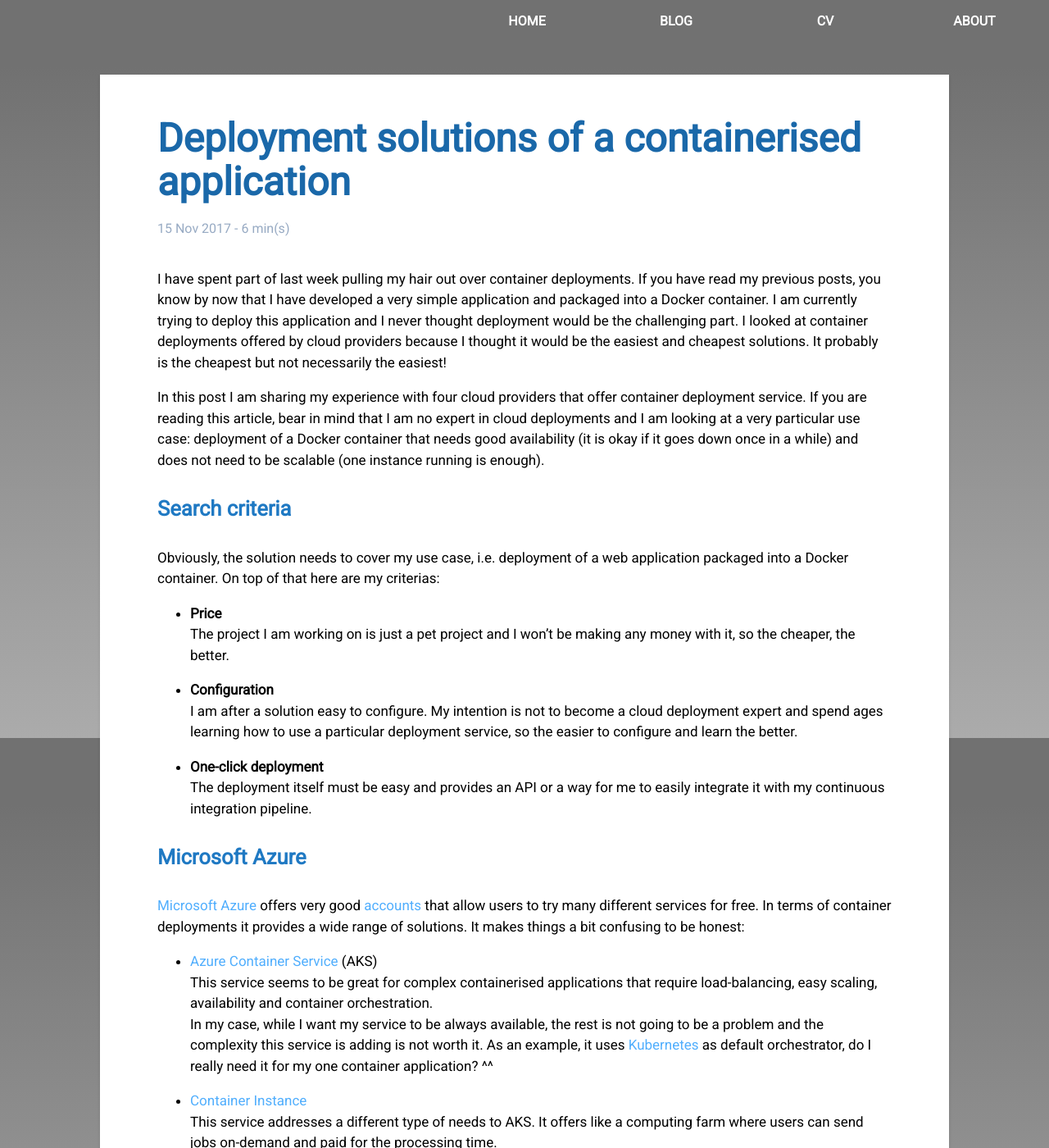
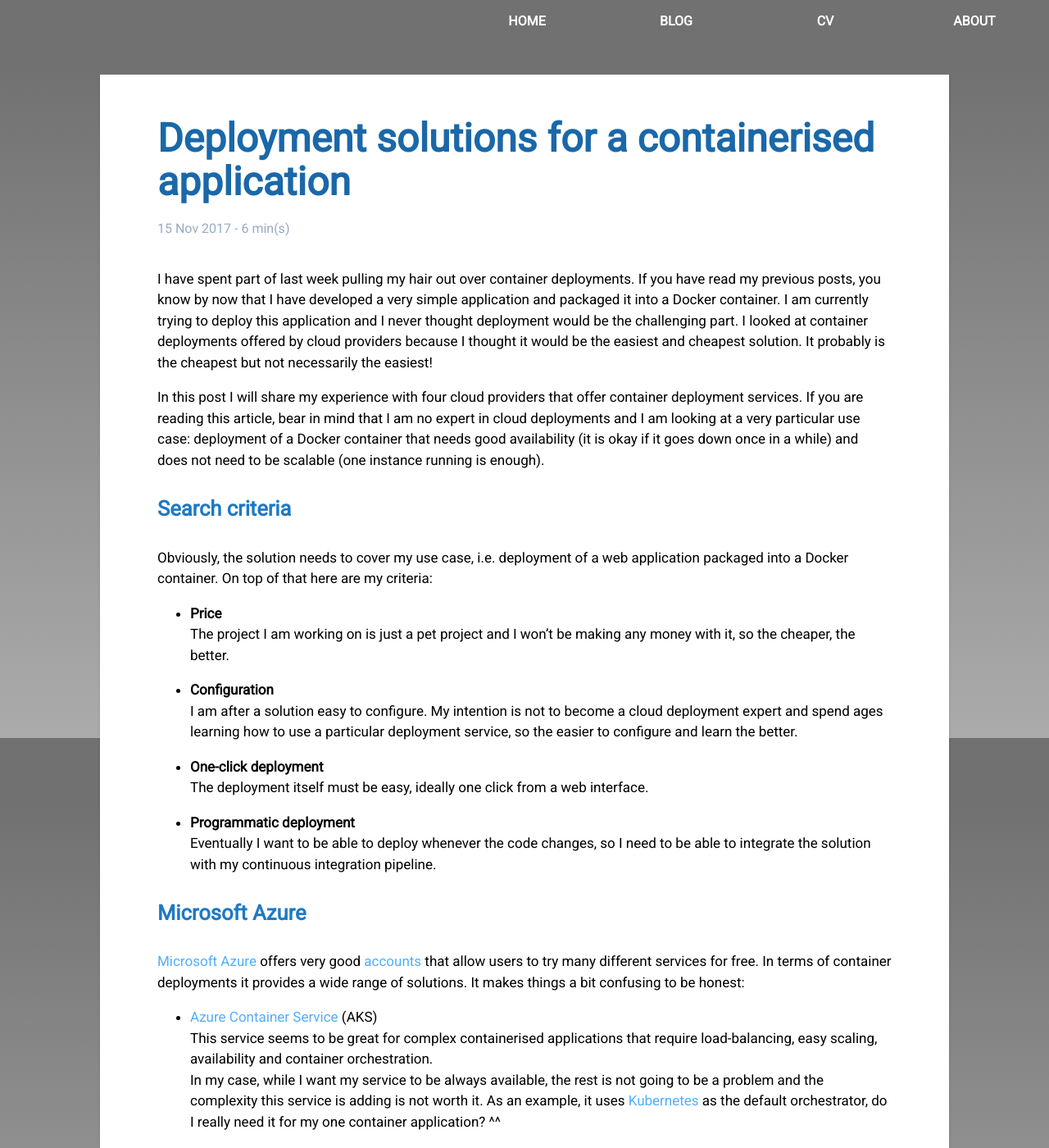
Before and after one commit to caroleolivier/caroleolivier.github.io, a Jekyll site: the page built from _posts/2017-11-15-containerised-application-deployment-solutions.md, in a window 1280 px wide and 1400 px high. Shown: the whole window at 82% size. Built offline with Jekyll 4.4.1, drawn with Linux system fonts in a browser that asks for light colours; some of the changed text lies outside the part shown.

Commit message:
Address Simon's comments

```diff
--- a/_posts/2017-11-15-containerised-application-deployment-solutions.md
+++ b/_posts/2017-11-15-containerised-application-deployment-solutions.md
@@ -1,16 +1,16 @@
 ---
 layout: post
-title: Deployment solutions of a containerised application
+title: Deployment solutions for a containerised application
 date: 2017-11-15
 ---
 
-I have spent part of last week pulling my hair out over container deployments. If you have read my previous posts, you know by now that I have developed a very simple application and packaged into a Docker container. I am currently trying to deploy this application and I never thought deployment would be the challenging part. I looked at container deployments offered by cloud providers because I thought it would be the easiest and cheapest solutions. It probably is the cheapest but not necessarily the easiest!
+I have spent part of last week pulling my hair out over container deployments. If you have read my previous posts, you know by now that I have developed a very simple application and packaged it into a Docker container. I am currently trying to deploy this application and I never thought deployment would be the challenging part. I looked at container deployments offered by cloud providers because I thought it would be the easiest and cheapest solution. It probably is the cheapest but not necessarily the easiest!
 
-In this post I am sharing my experience with four cloud providers that offer container deployment service. If you are reading this article, bear in mind that I am no expert in cloud deployments and I am looking at a very particular use case: deployment of a Docker container that needs good availability (it is okay if it goes down once in a while) and does not need to be scalable (one instance running is enough).
+In this post I will share my experience with four cloud providers that offer container deployment services. If you are reading this article, bear in mind that I am no expert in cloud deployments and I am looking at a very particular use case: deployment of a Docker container that needs good availability (it is okay if it goes down once in a while) and does not need to be scalable (one instance running is enough).
 
 #### Search criteria
 
-Obviously, the solution needs to cover my use case, i.e. deployment of a web application packaged into a Docker container. On top of that here are my criterias:
+Obviously, the solution needs to cover my use case, i.e. deployment of a web application packaged into a Docker container. On top of that here are my criteria:
 
 * **Price**
 <br/>The project I am working on is just a pet project and I won't be making any money with it, so the cheaper, the better.
@@ -19,7 +19,10 @@
 <br/>I am after a solution easy to configure. My intention is not to become a cloud deployment expert and spend ages learning how to use a particular deployment service, so the easier to configure and learn the better.
 
 * **One-click deployment**
-<br/>The deployment itself must be easy and provides an API or a way for me to easily integrate it with my continuous integration pipeline.
+<br/>The deployment itself must be easy, ideally one click from a web interface.
+
+* **Programmatic deployment**
+<br/>Eventually I want to be able to deploy whenever the code changes, so I need to be able to integrate the solution with my continuous integration pipeline.
 
 
 #### Microsoft Azure
@@ -29,10 +32,10 @@
 
 * [Azure Container Service](https://azure.microsoft.com/en-gb/services/container-service/) (AKS)
 <br/>This service seems to be great for complex containerised applications that require load-balancing, easy scaling, availability and container orchestration.
-<br/>In my case, while I want my service to be always available, the rest is not going to be a problem and the complexity this service is adding is not worth it. As an example, it uses [Kubernetes](https://kubernetes.io/) as default orchestrator, do I really need it for my one container application? ^^
+<br/>In my case, while I want my service to be always available, the rest is not going to be a problem and the complexity this service is adding is not worth it. As an example, it uses [Kubernetes](https://kubernetes.io/) as the default orchestrator, do I really need it for my one container application? ^^
 
 * [Container Instance](https://azure.microsoft.com/en-gb/services/container-instances/)
-<br/>This service addresses a different type of needs to AKS. It offers like a computing farm where users can send jobs on-demand and paid for the processing time.
+<br/>This service addresses a different type of need to AKS. It offers a sort of computing farm where users can send jobs on-demand and pay for the processing time.
 <br/>I guess I could use it but it is definitely not meant for my use case. I want my service up all the time even if no one uses it.
 
 * [Web App for Containers](https://azure.microsoft.com/en-gb/services/app-service/containers/)
```
Also changed, not shown: other parts of _posts/2017-11-15-containerised-application-deployment-solutions.md (+4 -4 lines).
